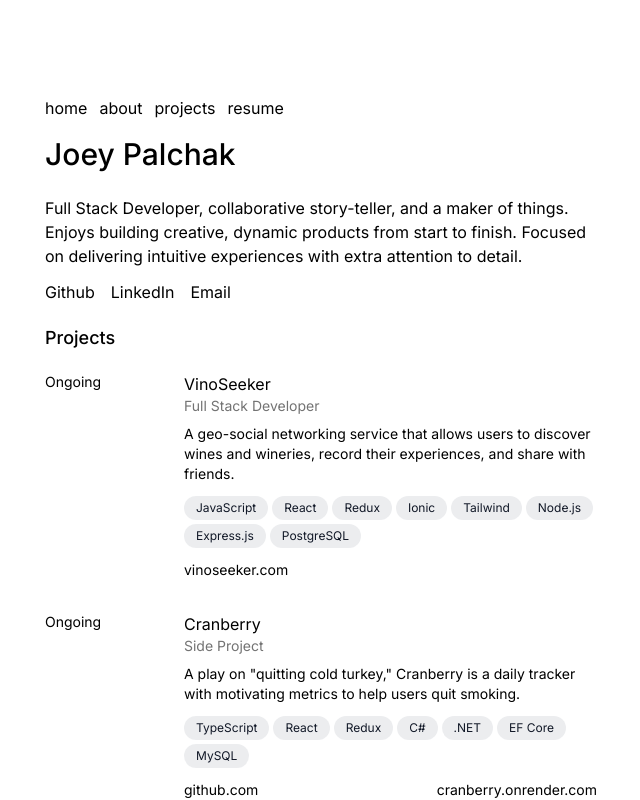
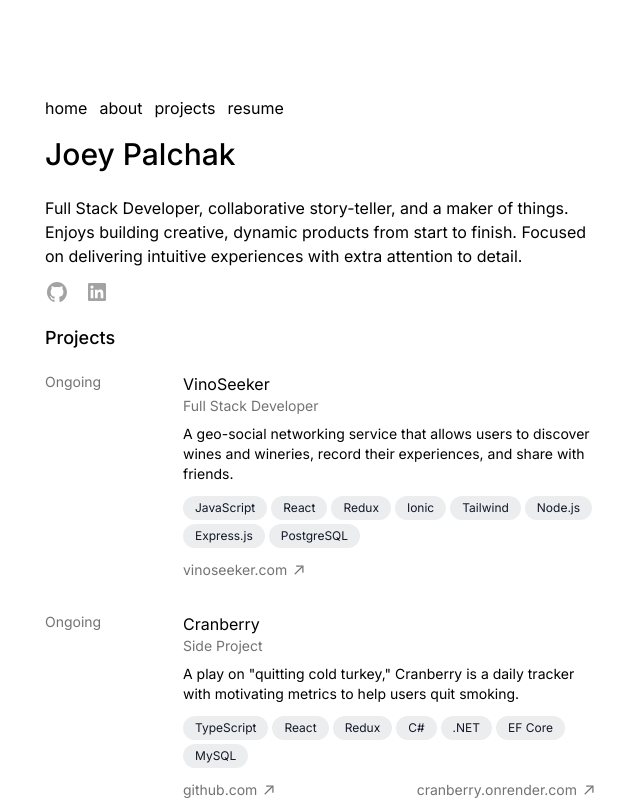
Before and after one commit to jfpalchak/palchak.io, a Next.js app: page / in a window 1280 px wide. Shown: the top 800 px of the page, without its empty margins (319-959 px from the left). Built offline with nearby package versions, Linux system fonts and the light colour scheme.

Commit message:
update links w/ icons

```diff
--- a/src/app/about/page.tsx
+++ b/src/app/about/page.tsx
@@ -9,7 +9,7 @@ export default function AboutPage() {
   return (
     <section>
       <div>
-        <h1 className="text-3xl font-medium mb-6">Joey Palchak / about me</h1>
+        <h1 className="text-3xl font-medium mb-6">Joey Palchak <span className="text-xl font-normal">/ about me</span></h1>
         {About.map((info, index) => (
           <p key={index} className="pb-2">{info}</p>
         ))}
--- a/src/app/layout.tsx
+++ b/src/app/layout.tsx
@@ -20,7 +20,7 @@ export default function RootLayout({
   return (
     <html lang="en" className={inter.className}>
       <body className="antialiased">
-        <main className="flex flex-col max-w-xl mx-auto mt-20 px-3">
+        <main className="flex flex-col max-w-xl mx-auto mt-20 mb-10 px-3">
           <Navbar />
           {children}
         </main>
--- a/src/app/page.tsx
+++ b/src/app/page.tsx
@@ -1,18 +1,22 @@
 import { SocialMedia, Summary, MyProjects } from "@/data/lifeApi";
+import { ArrowLinkIcon } from "@/components/icons";
 
 export default function Home() {
   return (
     <section>
+      {/* SUMMARY */}
       <div>
         <h1 className="text-3xl font-medium mb-6">Joey Palchak</h1>
-        <p>{Summary}</p>
+        <p className="text-sm sm:text-base">{Summary}</p>
       </div>
       {/* SOCIALS */}
       <div className="my-3">
         <ul className="flex gap-4">
-          {SocialMedia.map((social) => (
-            <li key={social.name}>
-              <a href={social.link}>{social.name}</a>
+          {SocialMedia.map(({ name, link, icon: Icon }) => (
+            <li key={name}>
+              <a href={link}>
+                <Icon className="w-6 h-6 fill-neutral-400 transition hover:fill-zinc-800" />
+              </a>
             </li>
           ))}
         </ul>
@@ -21,8 +25,8 @@ export default function Home() {
       <div>
         <h2 className="text-lg font-medium my-5">Projects</h2>
         {MyProjects.map(({ stack, links, ...project }) => (
-          <div key={project.name} className="sm:grid sm:grid-cols-4 gap-1 mb-5">
-            <p className="text-sm">{project.status}</p>
+          <div key={project.name} className="sm:grid sm:grid-cols-4 mb-5">
+            <p className="text-sm text-neutral-500">{project.status}</p>
             <div className="pb-3 col-span-3">
               <h3>{project.name}</h3>
               <p className="text-sm text-neutral-500">{project.role}</p>
@@ -34,10 +38,11 @@ export default function Home() {
                   </li>
                 ))}
               </ul>
-              <div className="flex justify-between mt-3 text-sm">
+              <div className="flex justify-between mt-3 text-sm text-neutral-500">
                 {links.map(({ label, href }) => (
-                  <a key={label} href={href}>
+                  <a key={label} href={href} className="flex gap-1">
                     {label}
+                    <ArrowLinkIcon className="w-4 h-5 fill-neutral-500" />
                   </a>
                 ))}
               </div>
--- a/src/data/lifeApi.ts
+++ b/src/data/lifeApi.ts
@@ -1,3 +1,4 @@
+import { GithubIcon, LinkedInIcon } from "@/components/icons";
 
 export const Summary = 'Full Stack Developer, collaborative story-teller, and a maker of things. Enjoys building creative, dynamic products from start to finish. Focused on delivering intuitive experiences with extra attention to detail.';
 
@@ -8,10 +9,10 @@ export const About = [
 ];
 
 export const SocialMedia = [
-  { name: 'Github', link: 'https://github.com/jfpalchak', icon: '' },
-  { name: 'LinkedIn', link: 'https://www.linkedin.com/in/joey-palchak/', icon: '' },
-  { name: 'Email', link: 'mailto:joey.palchak@gmail.com', icon: '' },
-];
+  { name: 'Github', link: 'https://github.com/jfpalchak', icon: GithubIcon },
+  { name: 'LinkedIn', link: 'https://www.linkedin.com/in/joey-palchak/', icon: LinkedInIcon },
+  // { name: 'Email', link: 'mailto:joey.palchak@gmail.com', icon: '' },
+] as const;
 
 export interface Project {
   name: string;
@@ -99,7 +100,7 @@ export const MyProjects: Project[] = [
     logo: '',
     links: [
       { label: 'github.com', href: 'https://github.com/jfpalchak/text-adventure' },
-      { label: 'text-adventure.io', href: 'https://jfpalchak.github.io/text-adventure/' },
+      { label: 'github.io/text-adventure', href: 'https://jfpalchak.github.io/text-adventure/' },
     ]
   },
 ]
```
